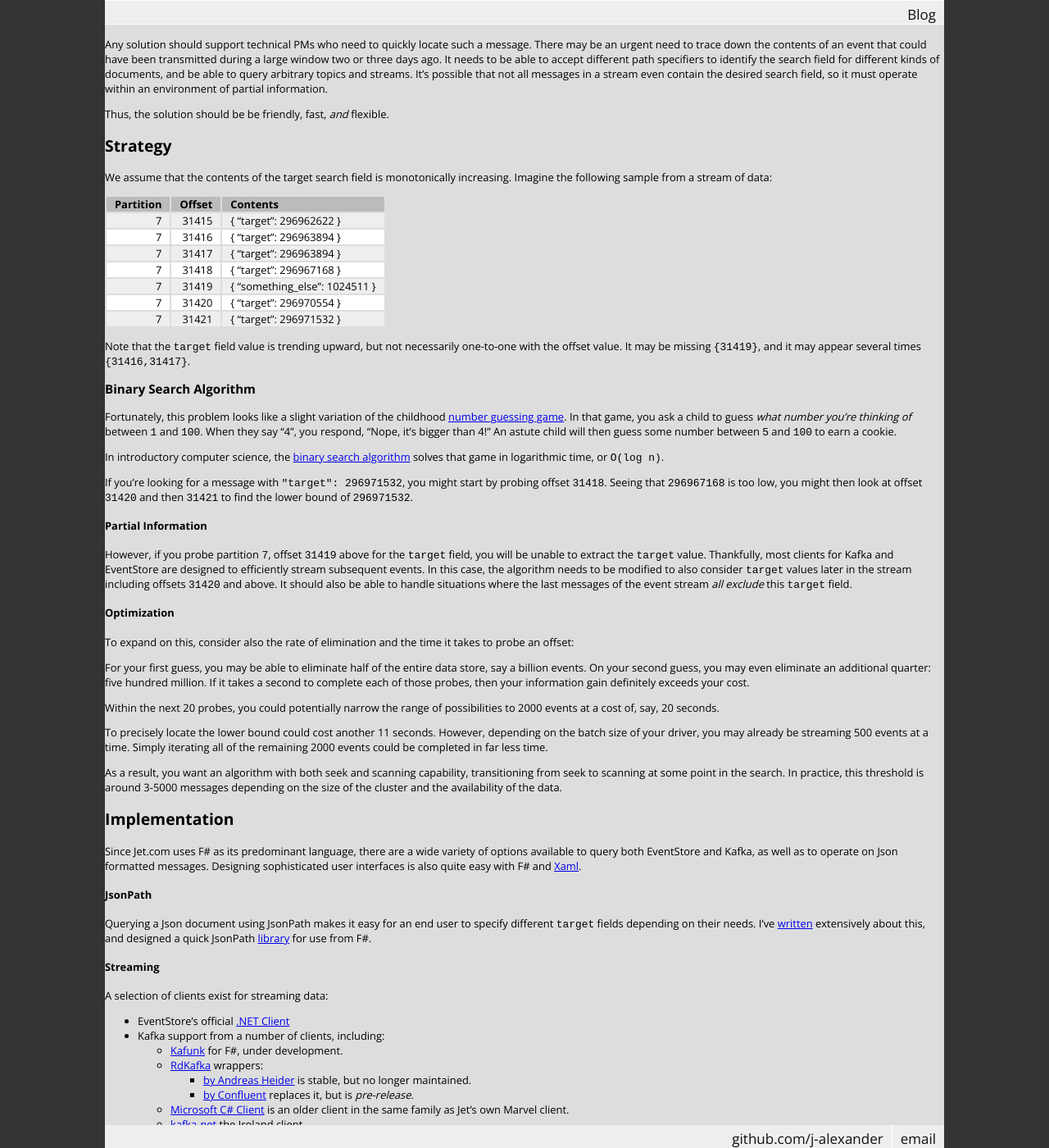
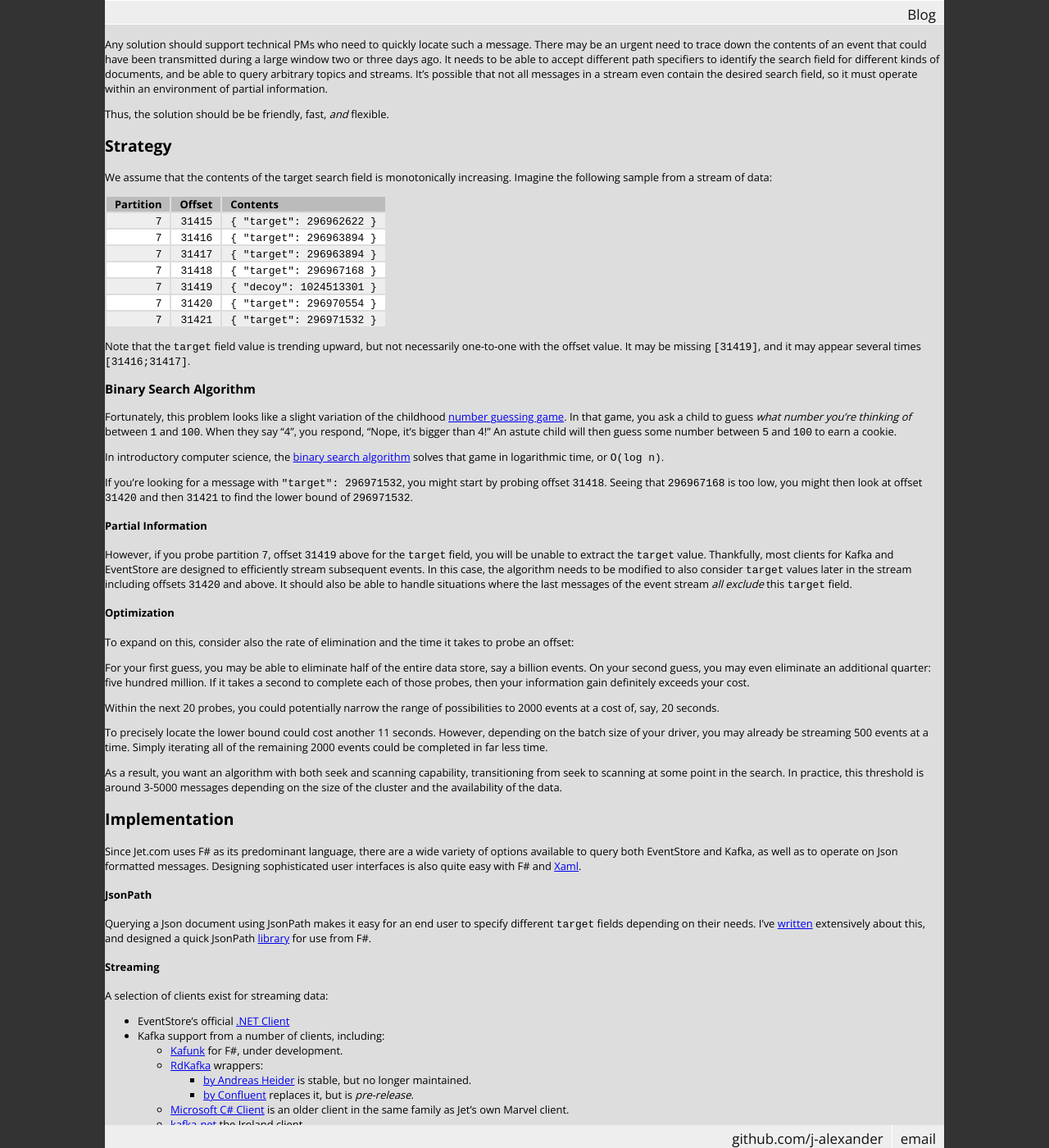
Before and after one commit to j-alexander/j-alexander.github.io, a Jekyll site: the page built from _posts/2017-01-22-binary-log-search.md, in a window 1280 px wide and 1400 px high, scrolled down 382 px. Shown: the whole window at 82% size. Built offline with Jekyll 4.4.1, drawn with Linux system fonts in a browser that asks for light colours; some web fonts are replaced; some of the changed text lies outside the part shown.

```diff
--- a/_posts/2017-01-22-binary-log-search.md
+++ b/_posts/2017-01-22-binary-log-search.md
@@ -40,16 +40,16 @@ a stream of data:
 
 | Partition | Offset | Contents |
 | -: | -: | :- |
-| 7 | 31415 | { "target": 296962622 } |
-| 7 | 31416 | { "target": 296963894 } |
-| 7 | 31417 | { "target": 296963894 } |
-| 7 | 31418 | { "target": 296967168 } |
-| 7 | 31419 | { "something_else": 1024511 } |
-| 7 | 31420 | { "target": 296970554 } |
-| 7 | 31421 | { "target": 296971532 } |
+| `7` | `31415` | `{ "target": 296962622 }` |
+| `7` | `31416` | `{ "target": 296963894 }` |
+| `7` | `31417` | `{ "target": 296963894 }` |
+| `7` | `31418` | `{ "target": 296967168 }` |
+| `7` | `31419` | `{ "decoy": 1024513301 }` |
+| `7` | `31420` | `{ "target": 296970554 }` |
+| `7` | `31421` | `{ "target": 296971532 }` |
 
 Note that the `target` field value is trending upward, but not necessarily one-to-one with the offset value.  It may
-be missing `{31419}`, and it may appear several times `{31416,31417}`.
+be missing `[31419]`, and it may appear several times `[31416;31417]`.
 
 ### Binary Search Algorithm
 
```
Also changed, not shown: other parts of _posts/2017-01-22-binary-log-search.md (+2 -1 lines).
